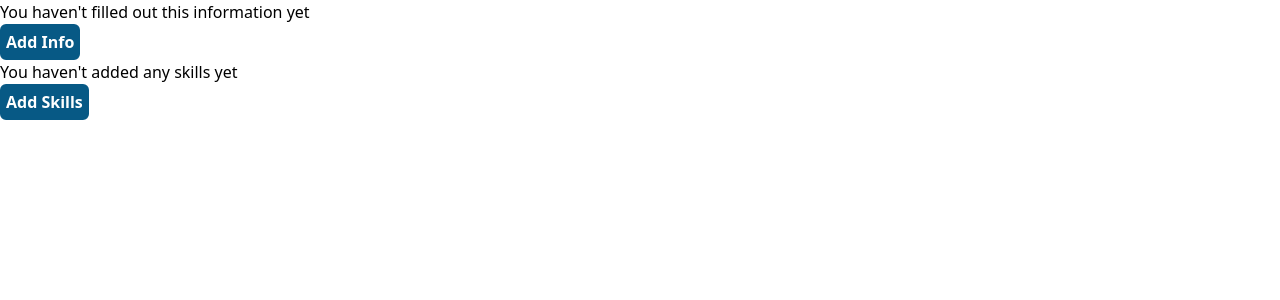
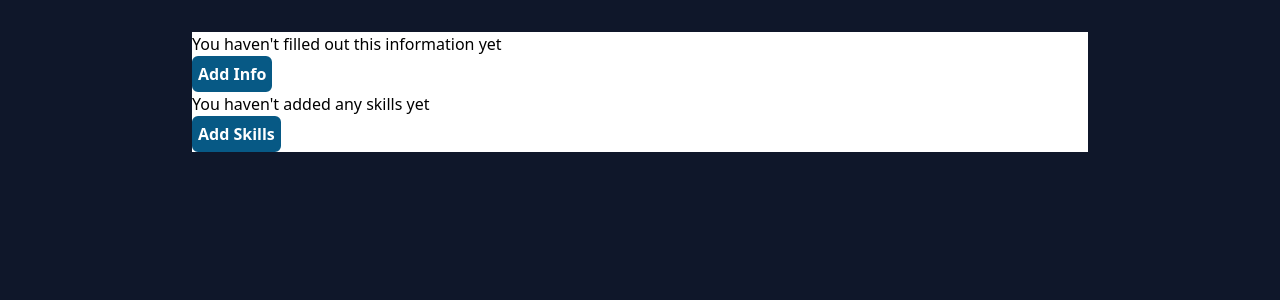
Before and after one commit to JoshDevHub/cv-project, a React (Create React App) app: page / in a window 1280 px wide. Shown: the top 300 px of the page. Built offline with nearby package versions, Linux system fonts and the light colour scheme.

Commit message:
feat: add min-width to CV container
This better reflects an 8.5x11 space

```diff
--- a/src/App.js
+++ b/src/App.js
@@ -63,7 +63,8 @@
     const { genInfo, skills } = this.state;
 
     return (
-      <div>
+      <div className="min-h-screen bg-slate-900 py-8">
+        <div className="mx-auto max-w-4xl bg-white">
           {this.isFormFor("Info") ? (
             <GeneralInfoForm info={genInfo} handleSubmit={this.onSubmitInfo} />
           ) : (
@@ -87,6 +88,7 @@
             />
           )}
         </div>
+      </div>
     );
   }
 }
```
Lines whose indentation alone changed are shown as unchanged.
